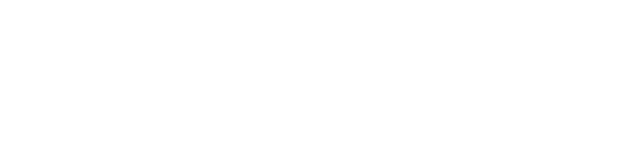
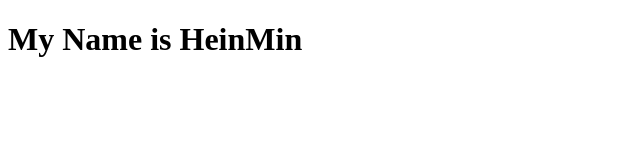
Before and after one commit to heinmin0124/Photography-, a plain HTML site: page index.html in a window 1280 px wide. Shown: the whole page, without its empty margins (0-640 px from the left). Drawn offline with Linux system fonts and the light colour scheme.

Commit message:
h1 code add

```diff
--- a/index.html
+++ b/index.html
@@ -6,6 +6,7 @@
     <title>Document</title>
 </head>
 <body>
+    <h1>My Name is HeinMin</h1>
 
 </body>
 </html>
```
